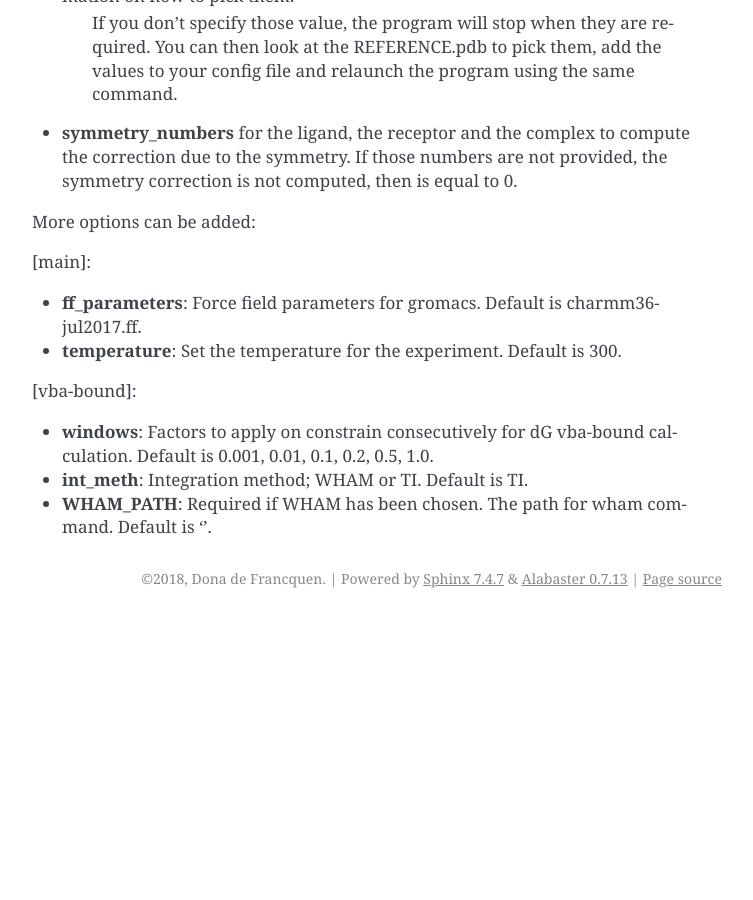
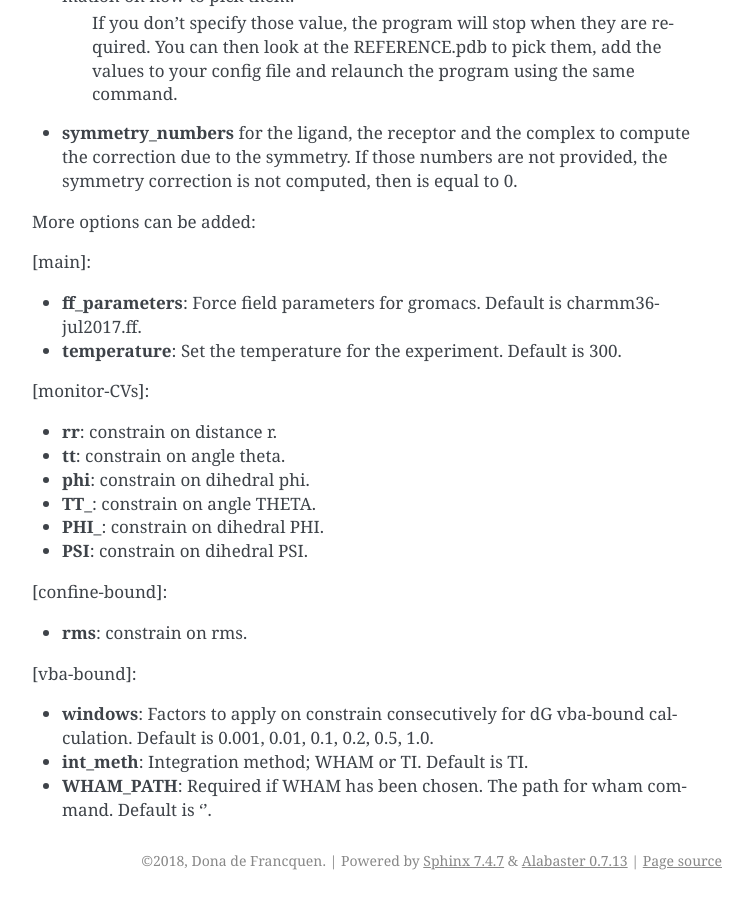
Before and after one commit to IFMlab/ddm_docs, a Sphinx documentation site: the page built from docs/usage.rst, in a window 1280 px wide and 900 px high, scrolled down 1172 px. Shown: the whole window, without its empty margins (388-1141 px from the left). Built offline with Sphinx 7.4.7, drawn with Linux system fonts in a browser that asks for light colours; before the commit the page ends 1790 px from its top, so only the background shows below that.

Commit message:
Update usage.rst

```diff
--- a/docs/usage.rst
+++ b/docs/usage.rst
@@ -61,6 +61,19 @@ More options can be added:
 - **ff_parameters**: Force field parameters for gromacs. Default is charmm36-jul2017.ff.
 - **temperature**: Set the temperature for the experiment. Default is 300.
 
+[monitor-CVs]:
+
+- **rr**: constrain on distance r.
+- **tt**: constrain on angle theta.
+- **phi**: constrain on dihedral phi.
+- **TT\_**: constrain on angle THETA.
+- **PHI\_**: constrain on dihedral PHI.
+- **PSI**: constrain on dihedral PSI.
+
+[confine-bound]:
+
+- **rms**: constrain on rms.
+
 [vba-bound]:
 
 - **windows**: Factors to apply on constrain consecutively for dG vba-bound calculation. Default is 0.001, 0.01, 0.1, 0.2, 0.5, 1.0.
```
